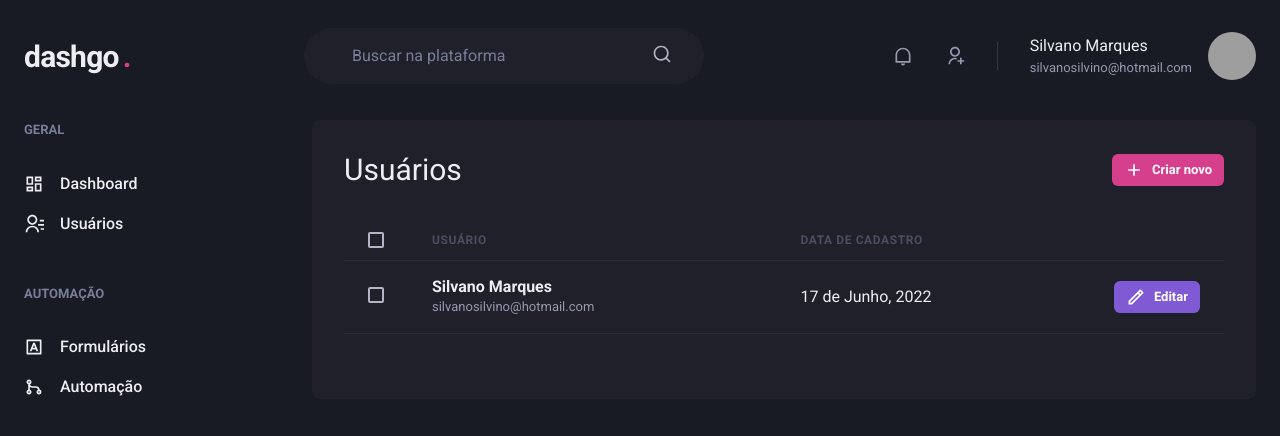
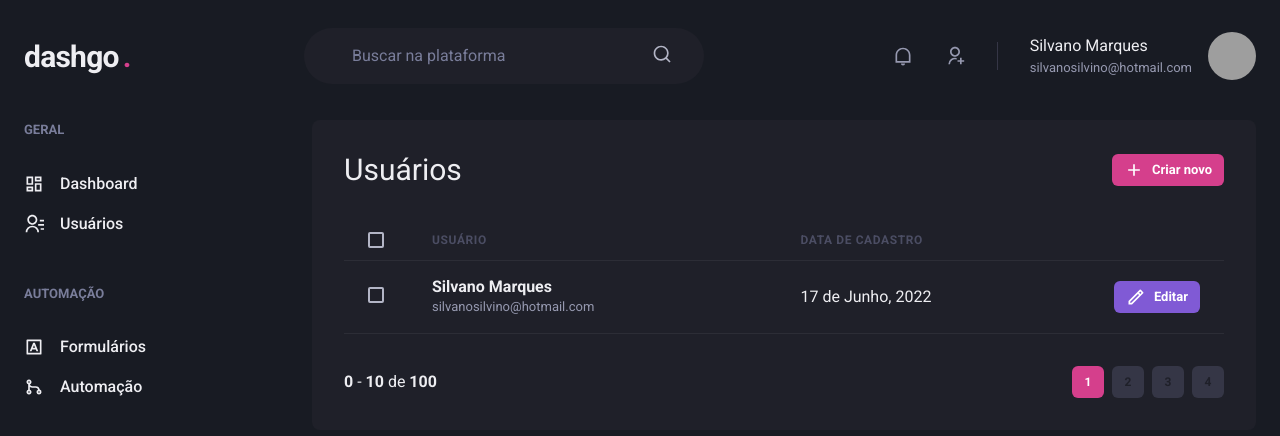
Before and after one commit to SilvanoGPM/dashgo, a Next.js app: page /users in a window 1280 px wide. Shown: the top 436 px of the page. Built offline with nearby package versions, Linux system fonts and the light colour scheme; grey boxes are pictures that could not be loaded.

Commit message:
feat: add Pagination component

```diff
--- /dev/null
+++ b/src/components/Pagination.tsx
@@ -0,0 +1,54 @@
+import { Box, Button, HStack } from '@chakra-ui/react';
+
+export function Pagination() {
+  return (
+    <HStack mt="8" justify="space-between" align="center" spacing="6">
+      <Box>
+        <strong>0</strong> - <strong>10</strong> de <strong>100</strong>
+      </Box>
+
+      <HStack spacing="2">
+        <Button
+          size="sm"
+          fontSize="xs"
+          width="4"
+          colorScheme="pink"
+          disabled
+          _disabled={{ bg: 'pink.500', cursor: 'default' }}
+        >
+          1
+        </Button>
+
+        <Button
+          size="sm"
+          fontSize="xs"
+          width="4"
+          bg="gray.700"
+          _hover={{ bg: 'gray.500' }}
+        >
+          2
+        </Button>
+
+        <Button
+          size="sm"
+          fontSize="xs"
+          width="4"
+          bg="gray.700"
+          _hover={{ bg: 'gray.500' }}
+        >
+          3
+        </Button>
+
+        <Button
+          size="sm"
+          fontSize="xs"
+          width="4"
+          bg="gray.700"
+          _hover={{ bg: 'gray.500' }}
+        >
+          4
+        </Button>
+      </HStack>
+    </HStack>
+  );
+}
--- a/src/pages/users/index.tsx
+++ b/src/pages/users/index.tsx
@@ -18,6 +18,7 @@ import { RiAddLine, RiPencilLine } from 'react-icons/ri';
 
 import { Header } from 'components/Header';
 import { Sidebar } from 'components/Sidebar';
+import { Pagination } from 'components/Pagination';
 
 export default function UsersList() {
   return (
@@ -89,6 +90,8 @@ export default function UsersList() {
               </Tr>
             </Tbody>
           </Table>
+
+          <Pagination />
         </Box>
       </Flex>
     </Box>
```
